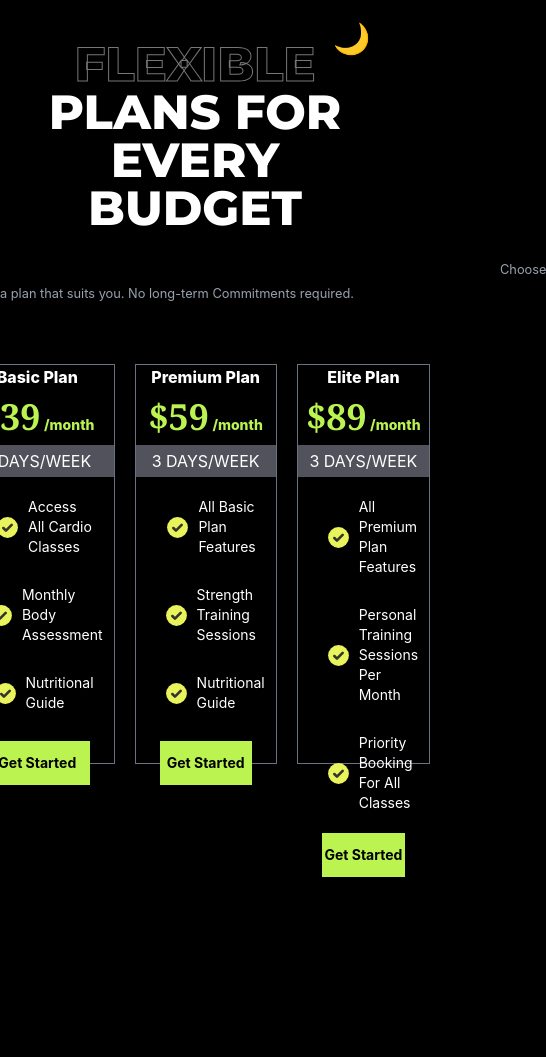
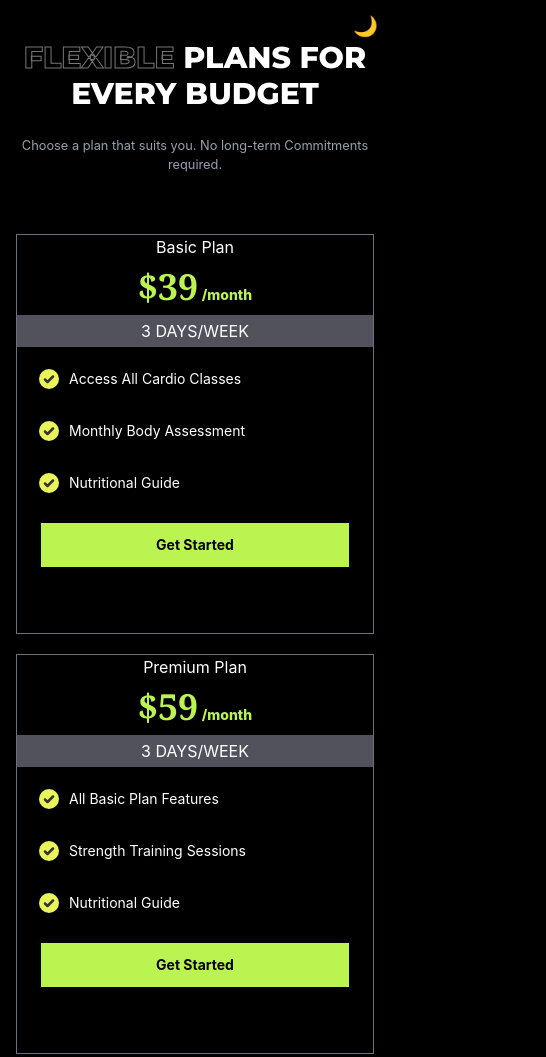
Before and after one commit to Lukman899/MY-GYM-PROJECT, a website: page index.html in a window 390 px wide. Shown: the top 1057 px of the page, 546 px wide, since content can reach past the window. Before the commit the page ends 877 px from the top, so only its background shows below. Drawn offline with Linux system fonts and the light colour scheme.

Commit message:
VELIX GYM IS NOW RESPONSIVE

```diff
--- a/index.html
+++ b/index.html
@@ -42,13 +42,14 @@
     <div>
 
         <!-- DARK/LIGHT MODE BUTTON -->
-        <button id="themeBtn" class="absolute top-5 right-5 text-3xl cursor-pointer">
-            🌙
-        </button>
+        <button id="themeBtn"
+    class="absolute top-3 right-3 text-xl md:top-4 md:right-4 md:text-2xl lg:top-5 lg:right-5 lg:text-3xl cursor-pointer">
+    🌙
+</button>
 
 
         <!-- HEADING -->
-        <h1 class="heading text-center text-5xl font-extrabold pt-10">
+        <h1 class="heading text-center font-extrabold pt-10 text-3xl md:text-4xl lg:text-5xl">
             <span class="outline-text">FLEXIBLE</span>
 
             <span>PLANS FOR</span>
@@ -59,13 +60,13 @@
 
         </h1>
         <br>
-        <small class=" text-gray-400 text-center pl-125">Choose a plan that suits you. No long-term Commitments
+        <small class="block text-gray-400 text-center px-4">Choose a plan that suits you. No long-term Commitments
             required.</small>
 
 
 
-        <section class="flex justify-center py-15 gap-5">
-            <section class="border border-gray-500  w-80 h-100 bg-transparent text-[##EEEEEE]">
+        <div class="grid grid-cols-1 md:grid-cols-2 lg:grid-cols-3 gap-5 px-4 py-15 max-w-6xl mx-auto">
+            <section class="border border-gray-500  w-full min-h-100   bg-transparent  >
             <article class="font-extrabold ">
                 <h1 class="text-center">Basic Plan</h1>
                 <div class="text-lime-300 p-2 font-extrabold text-center ">
@@ -78,25 +79,19 @@
 
 
                     <div class="flex gap-2 items-center p-2 m-3 text-sm font-normal">
-                        <svg class="w-4 h-4">
-                            <img src="Untitled.svg" alt="" width="25" height="25">
-                        </svg>
+                        <img src="Untitled.svg" alt="" width="24" height="24" class="w-6 h-6">
                         <p class="flex">Access All Cardio Classes</p>
                     </div>
 
 
                     <div class="flex gap-2 items-center p-2 m-3 text-sm font-normal">
-                        <svg class="w-4 h-4">
-                            <img src="Untitled.svg" alt="" width="25" height="25">
-                        </svg>
+                        <img src="Untitled.svg" alt="" width="24" height="24" class="w-6 h-6">
                         <p class="flex">Monthly Body Assessment</p>
                     </div>
 
 
                     <div class="flex gap-2 items-center p-2 m-3 text-sm font-normal">
-                        <svg class="w-4 h-4">
-                            <img src="Untitled.svg" alt="" width="25" height="25">
-                        </svg>
+                        <img src="Untitled.svg" alt="" width="24" height="24" class="w-6 h-6">
                         <p class="">Nutritional Guide</p>
                     </div>
                     <div class="px-6 mt-5">
@@ -107,7 +102,7 @@
         </section>
 
 
-        <section class="border border-gray-500  w-80 h-100 bg-transparent text-[##EEEEEE]">
+        <section class="border border-gray-500  w-full min-h-100    bg-transparent  >
             <article class="font-extrabold ">
                 <h1 class="text-center">Premium Plan</h1>
                 <div class="text-lime-300 p-2 font-extrabold text-center ">
@@ -120,25 +115,19 @@
 
 
                     <div class="flex gap-2 items-center p-2 m-3 text-sm font-normal">
-                        <svg class="w-4 h-4">
-                            <img src="Untitled.svg" alt="" width="25" height="25">
-                        </svg>
+                        <img src="Untitled.svg" alt="" width="24" height="24" class="w-6 h-6">
                         <p class="flex">All Basic Plan Features</p>
                     </div>
 
 
                     <div class="flex gap-2 items-center p-2 m-3 text-sm font-normal">
-                        <svg class="w-4 h-4">
-                            <img src="Untitled.svg" alt="" width="25" height="25">
-                        </svg>
+                           <img src="Untitled.svg" alt="" width="24" height="24" class="w-6 h-6">
                         <p class="flex">Strength Training Sessions</p>
                     </div>
 
 
                     <div class="flex gap-2 items-center p-2 m-3 text-sm font-normal">
-                        <svg class="w-4 h-4">
-                            <img src="Untitled.svg" alt="" width="25" height="25">
-                        </svg>
+                        <img src="Untitled.svg" alt="" width="24" height="24" class="w-6 h-6">
                         <p class="">Nutritional Guide</p>
                     </div>
                     <div class="px-6 mt-5">
@@ -149,7 +138,7 @@
         </section>
 
 
-        <section class="border border-gray-500  w-80 h-100 bg-transparent text-[##EEEEEE]">
+        <section class="border border-gray-500  w-full min-h-100   bg-transparent  >
             <article class="font-extrabold ">
                 <h1 class="text-center">Elite Plan</h1>
                 <div class="text-lime-300 p-2 font-extrabold text-center ">
@@ -162,34 +151,28 @@
 
 
                     <div class="flex gap-2 items-center p-2 m-3 text-sm font-normal">
-                        <svg class="w-4 h-4">
-                            <img src="Untitled.svg" alt="" width="25" height="25">
-                        </svg>
+                        <img src="Untitled.svg" alt="" width="24" height="24" class="w-6 h-6">
                         <p class="flex">All Premium Plan Features</p>
                     </div>
 
 
                     <div class="flex gap-2 items-center p-2 m-3 text-sm font-normal">
-                        <svg class="w-4 h-4">
-                            <img src="Untitled.svg" alt="" width="25" height="25">
-                        </svg>
+                        <img src="Untitled.svg" alt="" width="24" height="24" class="w-6 h-6">
                         <p class="flex">Personal Training Sessions Per Month</p>
                     </div>
 
 
                     <div class="flex gap-2 items-center p-2 m-3 text-sm font-normal">
-                        <svg class="w-4 h-4">
-                            <img src="Untitled.svg" alt="" width="25" height="25">
-                        </svg>
+                        <img src="Untitled.svg" alt="" width="24" height="24" class="w-6 h-6">
                         <p class="">Priority Booking For All Classes</p>
                     </div>
-                    <div class=" mt-auto px-6">
+                    <div class="px-6 mt-5">
                         <button class=" getstartbtn bg-lime-300 text-black w-full py-3 text-sm font-bold cursor-pointer hover:bg-amber-500">Get Started</button>
                     </div>
                 </div>
             </article>
         </section>
-        </section>
+        </div>
 
 
     </div>
--- a/package.json
+++ b/package.json
@@ -4,6 +4,7 @@
   "description": "",
   "main": "index.js",
   "scripts": {
+    "dev": "npx @tailwindcss/cli -i ./input.css -o ./output.css --watch",
     "test": "echo \"Error: no test specified\" && exit 1"
   },
   "keywords": [],
```
Also changed, not shown: output.css.
